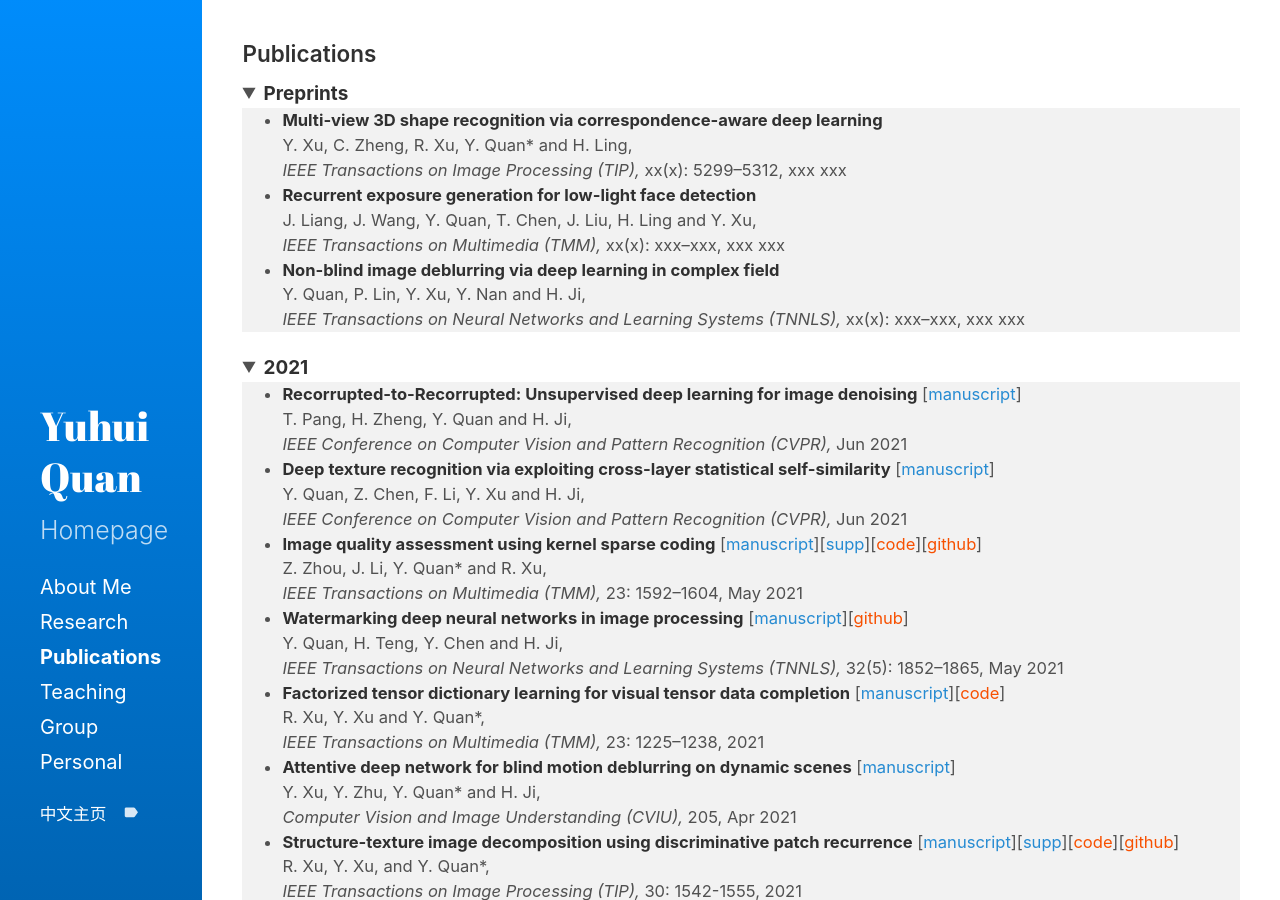
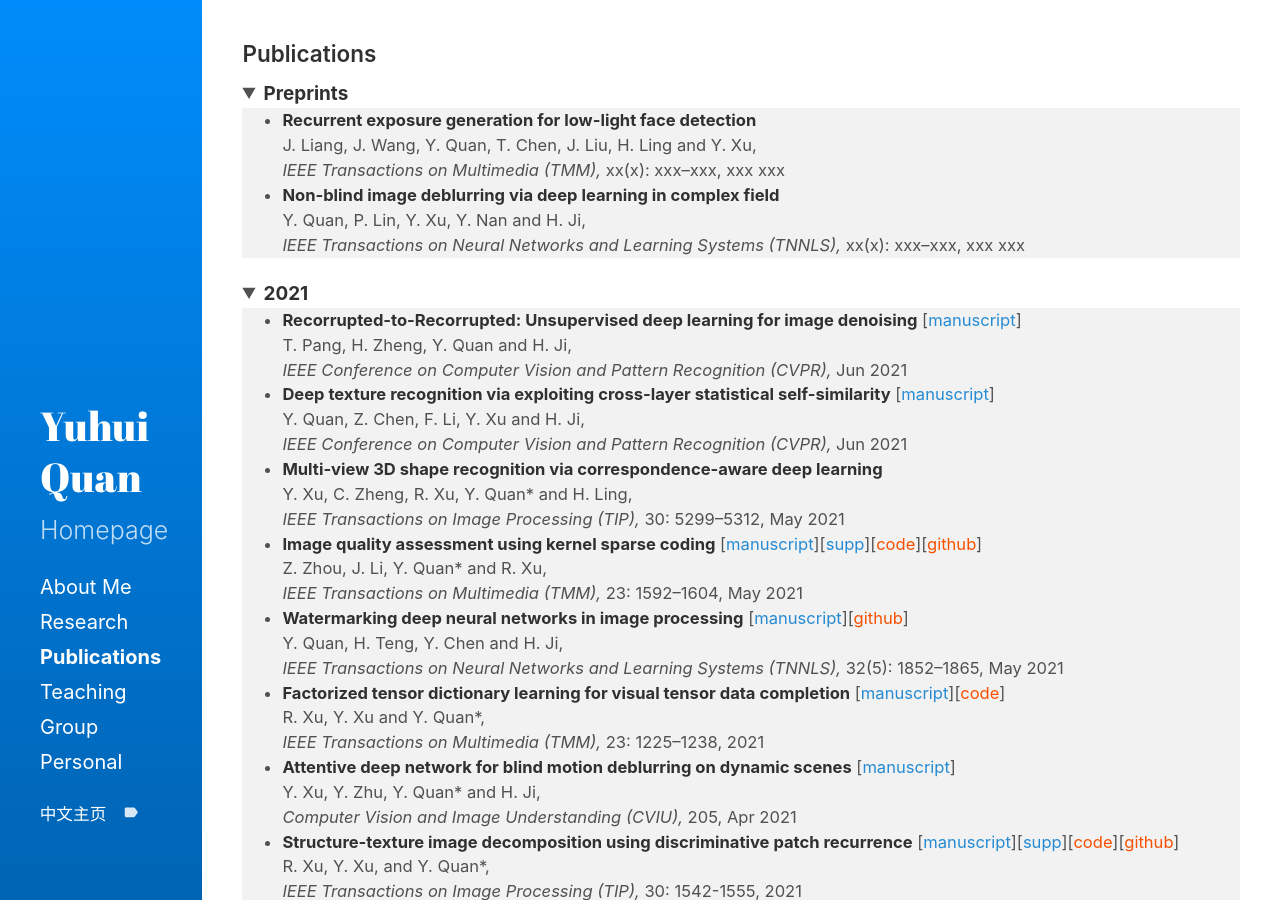
Before and after one commit to csyhquan/csyhquan.github.io, a Jekyll site: the page built from category/c_publication.md, in a window 1280 px wide and 900 px high. Built offline with Jekyll 4.4.1, drawn with Linux system fonts in a browser that asks for light colours; part of the change alters nothing that is shown.

Commit message:
Update c_publication.md

```diff
--- a/category/c_publication.md
+++ b/category/c_publication.md
@@ -7,10 +7,6 @@ title: Publications
 <summary><t-half><span><strong>Preprints</strong></span></t-half></summary>
 <t1>
 <ul style="background-color: #f2f2f2;">
-
-<li><span><strong>Multi-view 3D shape recognition via correspondence-aware deep learning</strong></span><br />
-<span> Y. Xu, C. Zheng, R. Xu, Y. Quan* and H. Ling, <br />
-<em>IEEE Transactions on Image Processing (TIP), </em>xx(x): 5299–5312, xxx xxx</span></li>
 
 <li><span><strong>Recurrent exposure generation for low-light face detection</strong></span><br />
 <span> J. Liang, J. Wang, Y. Quan, T. Chen, J. Liu, H. Ling and Y. Xu, <br />
@@ -35,9 +31,15 @@ title: Publications
 <span> T. Pang, H. Zheng, Y. Quan and H. Ji, <br />
 <em>IEEE Conference on Computer Vision and Pattern Recognition (CVPR), </em>Jun 2021</span></li>
 
+
 <li><span><strong>Deep texture recognition via exploiting cross-layer statistical self-similarity</strong> [<a href="https://csyhquan.github.io/manuscript/21-cvpr-Deep%20Texture%20Recognition%20via%20Exploiting%20Cross-Layer%20Statistical%20Self-Similarity.pdf">manuscript</a>]</span><br />
 <span> Y. Quan, Z. Chen, F. Li, Y. Xu and H. Ji, <br />
 <em>IEEE Conference on Computer Vision and Pattern Recognition (CVPR), </em>Jun 2021</span></li>
+
+
+<li><span><strong>Multi-view 3D shape recognition via correspondence-aware deep learning</strong></span><br />
+<span> Y. Xu, C. Zheng, R. Xu, Y. Quan* and H. Ling, <br />
+<em>IEEE Transactions on Image Processing (TIP), </em>30: 5299–5312, May 2021</span></li>
 
 <li><span><strong>Image quality assessment using kernel sparse coding</strong>  [<a href="https://csyhquan.github.io/manuscript/20x-tmm-Image%20Quality%20Assessment%20Using%20Kernel%20Sparse%20Coding.pdf">manuscript</a>][<a href="https://csyhquan.github.io/manuscript/20x-tmm-Image%20Quality%20Assessment%20Using%20Kernel%20Sparse%20Coding%20(SUPP).pdf">supp</a>][<a href="https://csyhquan.github.io/code/TMM-kernel/TMM-KSC_IQA-FinalCode.rar"><font color="#F75000">code</font></a>][<a href="https://github.com/JoanneZZH/KSC-IQA" ><font color="#F75000">github</font></a>] </span><br />
 <span> Z. Zhou, J. Li, Y. Quan* and R. Xu, <br />
```
